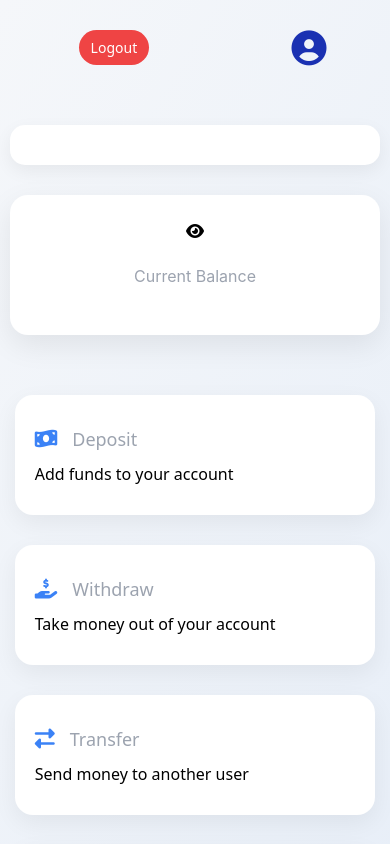
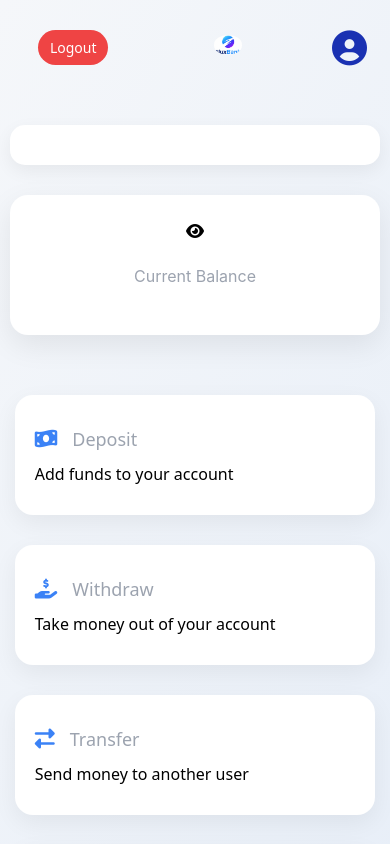
Before and after one commit to nebulas863/Fintech-2-FluxBank, a plain HTML site: page pages/dashboard.html in a window 390 px wide. Shown: the top 844 px of the page. Drawn offline with Linux system fonts and the light colour scheme; some packages are replaced by stand-ins of ours; no server answers; a script that the page names is missing.

Commit message:
Fixed sign upy

```diff
--- a/pages/dashboard.html
+++ b/pages/dashboard.html
@@ -12,6 +12,11 @@
 
     <div class="top-nav">
        <button type="button" id="logout">Logout</button>
+
+       <div class="img-div">
+            <img class="img-flux" src="../gallery/flux bank 2.0.png" alt="">
+       </div>
+
 
         <!-- profile icon -->
        <div class="profile-box" id="profileBtn">
--- a/script/signUp.js
+++ b/script/signUp.js
@@ -1,3 +1,7 @@
+// console.log("JS Loaded");
+
+// document.body.style.background = 'red';
+
 // spinnerboard
 
 function startLoading(button, text) {
@@ -13,7 +17,7 @@ function stopLoading(button) {
 
 //
 //
-document.body.style.backgroundColor = 'lightblue';
+// document.body.style.backgroundColor = 'lightblue';
 
 let signUpForm = document.getElementById('signUp');
 
--- a/style/dashboard.css
+++ b/style/dashboard.css
@@ -36,6 +36,18 @@ header{
     padding:20px;
     border-radius:15px;
     box-shadow:0 6px 18px rgba(0,0,0,0.06);
+}
+
+.img-div {
+    width: 20%;
+    /* border: 1px solid blue; */
+    text-align: center;
+}
+
+.img-flux {
+    width: 50%;
+    border-radius: 55%;
+    padding: 15px;
 }
 
 /* hide balance */
@@ -383,6 +395,15 @@ header{
         gap: 15px;
     }
 
+    .img-div {
+        width: 30%;
+    }
+
+    .img-flux {
+        width: 50%;
+        border-radius: 55%;
+    }
+
     /* Balance text slightly smaller */
     .balance-h3 {
         font-size: 45px;
--- a/style/index.css
+++ b/style/index.css
@@ -111,6 +111,7 @@ header {
     cursor: pointer;
     border: 1px #0066FF;
 }
+
 
 .btn-getstarted:hover {
     cursor: pointer;
```
Also changed, not shown: pages/signup.html (+2 -1 lines).
